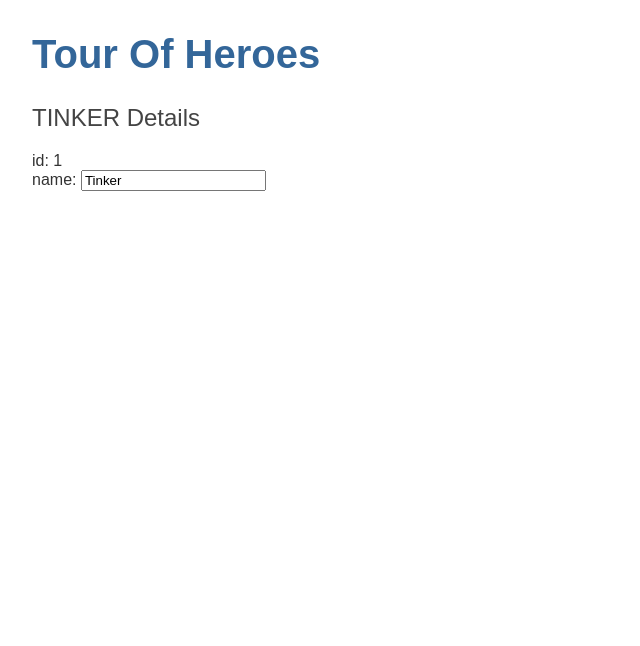
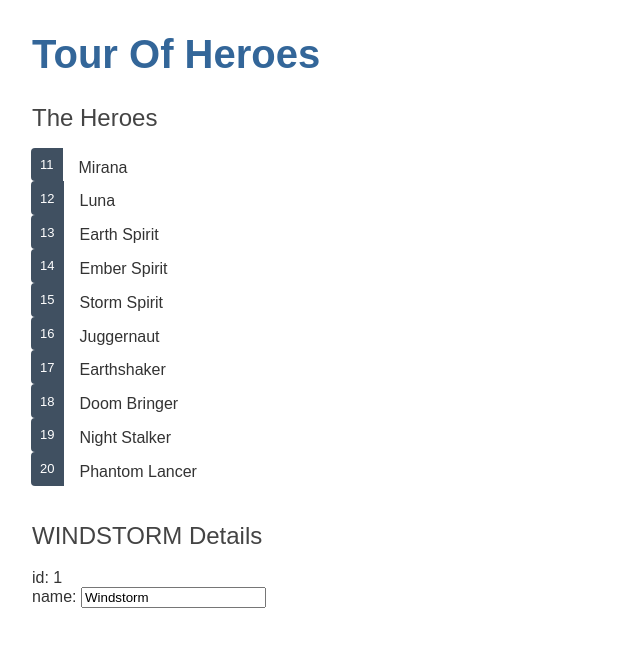
Before and after one commit to magicmitra/heroes, an Angular app: page / in a window 1280 px wide. Shown: the top 646 px of the page, without its empty margins (0-640 px from the left). Built offline with nearby package versions, Linux system fonts and the light colour scheme.

Commit message:
spread them cheeks

```diff
--- a/src/app/heroes/heroes.component.css
+++ b/src/app/heroes/heroes.component.css
@@ -0,0 +1,44 @@
+/* HeroesComponent's private CSS styles */
+.heroes {
+    margin: 0 0 2em 0;
+    list-style-type: none;
+    padding: 0;
+    width: 15em;
+}
+heroes li {
+    cursor: pointer;
+    position: relative;
+    left: 0;
+    background-color: #EEE;
+    margin: .5em;
+    padding: .3em 0;
+    height: 1.6em;
+    border-radius: 4px;
+}
+.heroes li:hover {
+    color: #607D8B;
+    background-color: #DDD;
+    left: .1em;
+}
+.heroes li.selected {
+    background-color: #CFD8DC;
+    color: white;
+}
+.heroes li.selected:hover {
+    background-color: #BBD8DC;
+    color: white;
+}
+.heroes .badge {
+    display: inline-block;
+    font-size: small;
+    color: white;
+    padding: 0.8em 0.7em 0 0.7em;
+    background-color:#405061;
+    line-height: 1em;
+    position: relative;
+    left: -1px;
+    top: -4px;
+    height: 1.8em;
+    margin-right: .8em;
+    border-radius: 4px 0 0 4px;
+}
--- a/src/app/heroes/heroes.component.html
+++ b/src/app/heroes/heroes.component.html
@@ -1,3 +1,10 @@
+<h2>The Heroes</h2>
+<ul class="heroes">
+    <li *ngFor="let hero of heroes">
+        <span class="badge">{{ hero.id }}</span> {{ hero.name }}
+    </li>
+</ul>
+
 <h2>{{ hero.name | uppercase }} Details</h2>
 <div><span>id: </span>{{ hero.id }}</div>
 <div>
--- a/src/app/heroes/heroes.component.ts
+++ b/src/app/heroes/heroes.component.ts
@@ -1,5 +1,6 @@
 import { Component, OnInit } from '@angular/core';
 import { Hero } from '../hero';
+import { HEROES } from '../mock-heroes';
 
 @Component({
   selector: 'app-heroes',
@@ -7,9 +8,10 @@ import { Hero } from '../hero';
   styleUrls: ['./heroes.component.css']
 })
 export class HeroesComponent implements OnInit {
+  heroes = HEROES;
   hero: Hero = {
     id: 1,
-    name: 'Tinker'
+    name: 'Windstorm'
   };
   constructor() { }
 
--- /dev/null
+++ b/src/app/mock-heroes.ts
@@ -0,0 +1,14 @@
+import { Hero } from './hero';
+
+export const HEROES: Hero[] = [
+    { id: 11, name: 'Mirana' },
+    { id: 12, name: 'Luna' },
+    { id: 13, name: 'Earth Spirit' },
+    { id: 14, name: 'Ember Spirit' },
+    { id: 15, name: 'Storm Spirit' },
+    { id: 16, name: 'Juggernaut' },
+    { id: 17, name: 'Earthshaker' },
+    { id: 18, name: 'Doom Bringer' },
+    { id: 19, name: 'Night Stalker' },
+    { id: 20, name: 'Phantom Lancer' }
+];
```
